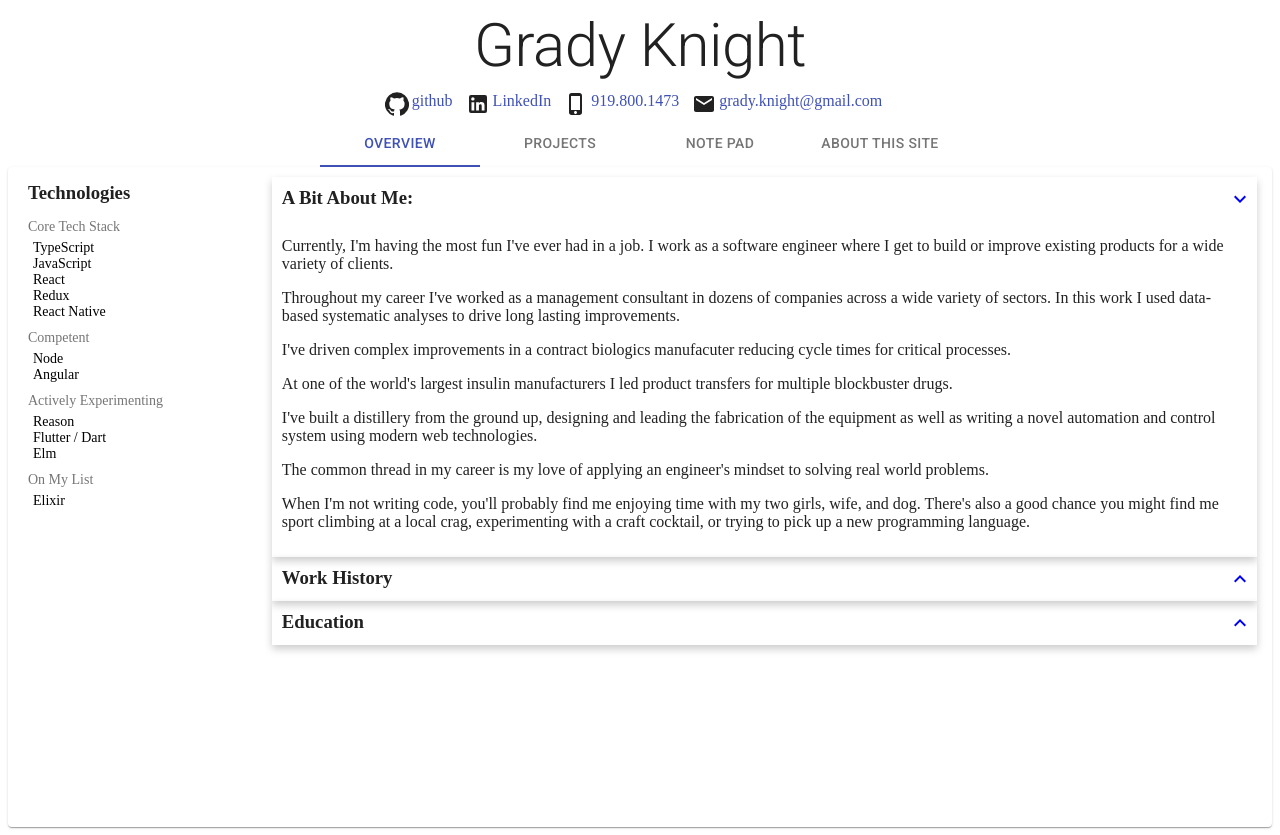
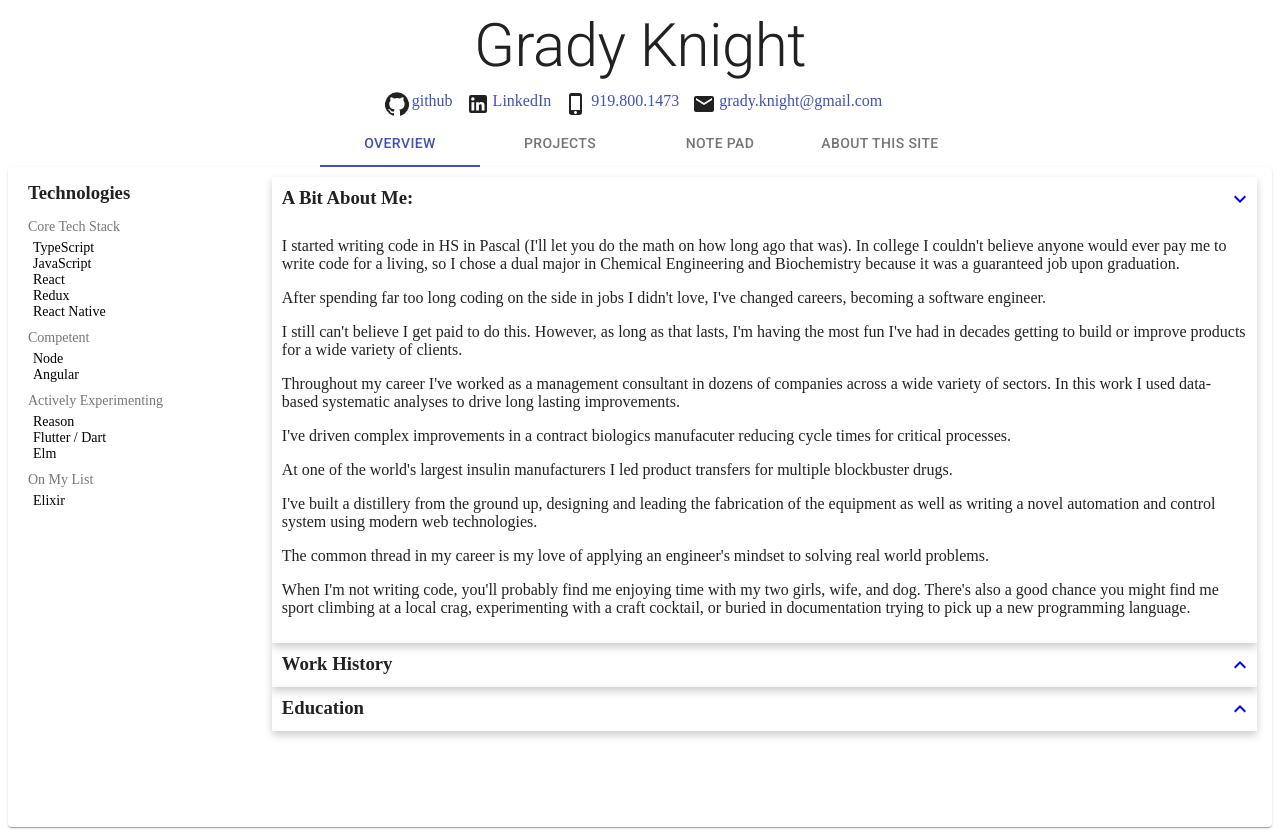
Before and after one commit to gradybknight/scratch-pad, a React (Create React App) app: page / in a window 1280 px wide. Built offline with nearby package versions, Linux system fonts and the light colour scheme.

Commit message:
done formatting for evening

```diff
--- a/src/components/Bio.tsx
+++ b/src/components/Bio.tsx
@@ -1,8 +1,8 @@
 import React from 'react';
 import { bioItems } from '../constants/bioItems';
 import { BioItem } from './BioItem';
-import { workHistoryItems } from '../constants/bioItems';
-import { WorkItem } from './WorkItem';
+// import { workHistoryItems } from '../constants/bioItems';
+// import { WorkItem } from './WorkItem';
 import { useSelector, useDispatch } from 'react-redux';
 import { RootState } from '../model/rootReducer';
 import { setSectionVisibility } from '../model/overviewInterfaceSlice';
@@ -54,8 +54,8 @@ export const Bio = () => {
 				<div
 					style={{ display: 'flex', padding: '5px', flexDirection: 'column' }}
 				>
-					{bioItems.map(item => (
-						<BioItem paragraphs={item.paragraphs} />
+					{bioItems.map((item, index) => (
+						<BioItem key={index} paragraphs={item.paragraphs} />
 					))}
 				</div>
 			) : null}
--- a/src/components/BioItem.tsx
+++ b/src/components/BioItem.tsx
@@ -10,8 +10,8 @@ export const BioItem = (item: IBioItem) => {
 			}}
 		>
 			<div>
-				{item.paragraphs.map(p => (
-					<p>{p}</p>
+				{item.paragraphs.map((p, i) => (
+					<p key={i}>{p}</p>
 				))}
 			</div>
 		</div>
--- a/src/components/EduTile.tsx
+++ b/src/components/EduTile.tsx
@@ -66,7 +66,12 @@ const EduTile = ({
 		<div className={classes.flexRow}>
 			<div className={classes.centerColumn}>
 				<div style={{ display: 'flex', flexDirection: 'row' }}>
-					<Avatar alt={school} src={theLogo} variant="square" />
+					<Avatar
+						alt={school}
+						src={theLogo}
+						variant="square"
+						style={{ marginRight: '10px' }}
+					/>
 					{/* <img alt={school} src={iu} /> */}
 					<div className={(classes.centerColumn, classes.pushRight)}>
 						<div className={classes.majorFont}>{school}</div>
--- a/src/components/TechStack.tsx
+++ b/src/components/TechStack.tsx
@@ -28,6 +28,7 @@ const showTechsFor = (phase: PhaseOfUnderstanding) => {
 				{specificTechs.map((tech, index) => {
 					return (
 						<div
+							key={index}
 							style={{
 								color: 'rgba(0,0,0,1)',
 								fontSize: '0.875rem',
--- a/src/components/WorkItem.tsx
+++ b/src/components/WorkItem.tsx
@@ -16,7 +16,7 @@ export const WorkItem = (item: any) => {
 				style={{
 					display: 'flex',
 					flexDirection: 'column',
-					flexBasis: '30%',
+					flexBasis: '20%',
 				}}
 			>
 				<div>
@@ -28,7 +28,7 @@ export const WorkItem = (item: any) => {
 				style={{
 					display: 'flex',
 					flexDirection: 'column',
-					flexBasis: '70%',
+					flexBasis: '80%',
 				}}
 			>
 				<div
@@ -40,9 +40,11 @@ export const WorkItem = (item: any) => {
 				>
 					{company} - {title}
 				</div>
-				{paragraphs.map((p: string) => (
-					<div>{p}</div>
-				))}
+				<ul style={{ margin: '0px' }}>
+					{paragraphs.map((p: string) => (
+						<li style={{ marginBottom: '3px' }}>{p}</li>
+					))}
+				</ul>
 				<div
 					style={{
 						marginTop: '5px',
--- a/src/constants/bioItems.ts
+++ b/src/constants/bioItems.ts
@@ -30,13 +30,15 @@ interface ISpeakingEngagements {
 export const bioItems: IBioItem[] = [
 	{
 		paragraphs: [
-			`Currently, I'm having the most fun I've ever had in a job. I work as a software engineer where I get to build or improve existing products for a wide variety of clients.`,
+			`I started writing code in HS in Pascal (I'll let you do the math on how long ago that was). In college I couldn't believe anyone would ever pay me to write code for a living, so I chose a dual major in Chemical Engineering and Biochemistry because it was a guaranteed job upon graduation.`,
+			`After spending far too long coding on the side in jobs I didn't love, I've changed careers, becoming a software engineer.`,
+			`I still can't believe I get paid to do this. However, as long as that lasts, I'm having the most fun I've had in decades getting to build or improve products for a wide variety of clients.`,
 			`Throughout my career I've worked as a management consultant in dozens of companies across a wide variety of sectors. In this work I used data-based systematic analyses to drive long lasting improvements.`,
 			`I've driven complex improvements in a contract biologics manufacuter reducing cycle times for critical processes.`,
 			`At one of the world's largest insulin manufacturers I led product transfers for multiple blockbuster drugs.`,
 			`I've built a distillery from the ground up, designing and leading the fabrication of the equipment as well as writing a novel automation and control system using modern web technologies.`,
 			`The common thread in my career is my love of applying an engineer's mindset to solving real world problems.`,
-			`When I'm not writing code, you'll probably find me enjoying time with my two girls, wife, and dog. There's also a good chance you might find me sport climbing at a local crag, experimenting with a craft cocktail, or trying to pick up a new programming language.`,
+			`When I'm not writing code, you'll probably find me enjoying time with my two girls, wife, and dog. There's also a good chance you might find me sport climbing at a local crag, experimenting with a craft cocktail, or buried in documentation trying to pick up a new programming language.`,
 		],
 	},
 ];
@@ -56,16 +58,15 @@ export const workHistoryItems: IWorkHistoryItem[] = [
 			'Angular',
 		],
 		paragraphs: [
-			'Staff Aug - work in distributed multinational teams',
-			'Staff Aug - SDLC lifecycle',
-			'Client work - Greenfield app design',
-			'Client work - Responsible for modernization of existing apps - comfortable refactoring to modern standards',
-			'Mobile work - Part of team that deployed RN app targeting both iOS and Android',
+			'Built the data management layer of a clientapplication including adding redux and datapersistence to the application.',
+			`Participated in the de novo creation and delivery ofa React Native application to streamline corebusiness processes for our client. This includedadding authentication and redux to the application.Additional work creating UI components screenswhich interact with the device's camera.`,
+			`Developed dashboards and visualizations as part ofthe Cisco UX team. This work largely centered onAngular and RxJS. Additionally, this involvedmodifying the core component library for Cisco's UXangular apps.`,
+			`Worked with a financial technology company torefactor a complex React/Redux applicationincluding migration to modern React practices.`,
 		],
 	},
 	{
 		company: 'Social House Vodka',
-		title: 'VP Operations',
+		title: 'Principal Engineering Advisor',
 		location: 'Raleigh, NC',
 		start: 'Jul-2019',
 		end: 'Current',
@@ -80,10 +81,9 @@ export const workHistoryItems: IWorkHistoryItem[] = [
 			'Phidget (Pi connected controllers)',
 		],
 		paragraphs: [
-			'Greenfield design of IoT connected facility',
-			'React Native app',
-			'React app',
-			'Node/Express/MySQL backend deployed on AWS',
+			`Responsible for constructing and maintainingprediction models to assess total capacity as well asunit operation performance.`,
+			`Responsible for setting direction for operations andsupply chain.`,
+			`Designing and implementing a full stack solution tomonitor and control critical operations in thedistillery. The tech stack includes React/Redux/Typescript as a single page app, Node/Expresshosted in Amazon Web Services (AWS) as thebackend, and Raspberry Pis as connected devicesto either collect process data or control set points.`,
 		],
 	},
 	{
@@ -103,9 +103,50 @@ export const workHistoryItems: IWorkHistoryItem[] = [
 			'Phidget (Pi connected controllers)',
 		],
 		paragraphs: [
-			'Greenfield design of IoT connected facility',
-			'React app',
-			'Full Stack application deployed through Amazon Web Services (AWS)',
+			`Designed and developed a novel approach to automating critical distillation equipment. Physically, this included designing and sourcing fabrication of the equipment. On the software side, this included designing, writing and deploying the full stack application to control and monitor production.`,
+		],
+	},
+	{
+		company: 'Novo Nordisk',
+		title: 'Senior Black Belt (Senior Project Manager)',
+		location: 'Raleigh, NC',
+		start: 'Jul-2010',
+		end: 'Feb-2019',
+		technologyStack: [
+			'JavaScript',
+			'React',
+			'Redux',
+			'Node',
+			'MySQL',
+			'RaspberryPi (IoT devices)',
+			'Phidget (Pi connected controllers)',
+		],
+		paragraphs: [
+			`Designed novel Discrete Event Process Simulations tomodel factory operations.`,
+			`Designed webapp to track of critical manufacturingactivities. Designed reporting tools to allow forcross-site visualization of data.`,
+			`Designed connected (IoT) data collection systems.`,
+		],
+	},
+	{
+		company: 'FUJIFILM Diosynth Biotechnologies',
+		title: 'QA Technical Specialist',
+		location: 'Morrisville, NC',
+		start: 'Jun-2006',
+		end: 'Jun-2010',
+		technologyStack: ['VBA', 'Access', 'Excel'],
+		paragraphs: [
+			`Designed reporting tools to allow for cross-site visualization of data.`,
+		],
+	},
+	{
+		company: 'X/Celerant Consulting',
+		title: 'Associate Project Manager',
+		location: 'Lexington, MA',
+		start: 'Jun-2002',
+		end: 'Jun-2006',
+		technologyStack: ['VBA', 'Access', 'Excel'],
+		paragraphs: [
+			`Designed monte carlo models and other statistical analyses to predict and assess process capability.`,
 		],
 	},
 ];
```
